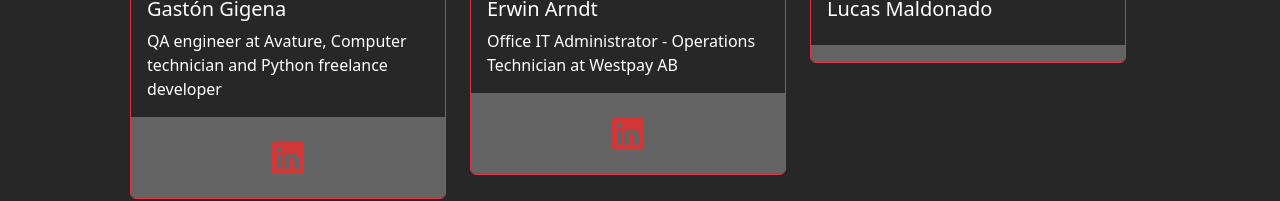
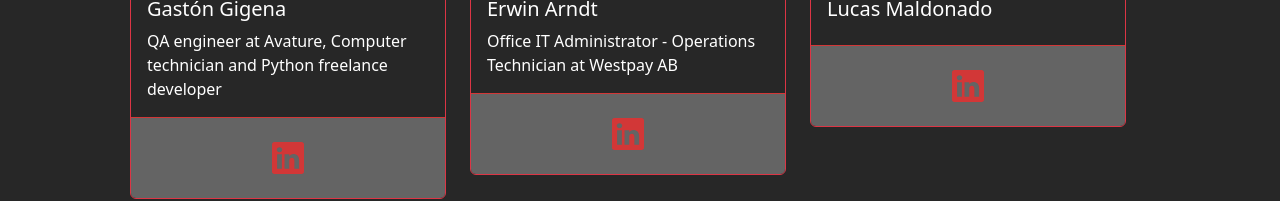
Before and after one commit to ehub-96/my-resume, a React (Vite) app: page / in a window 1280 px wide. Shown: the part 3254-3455 px from the top of the page. Built offline with nearby package versions, Linux system fonts and the light colour scheme.

Commit message:
Fixed chules card

```diff
--- a/src/components/Mentorships/Mentorships.jsx
+++ b/src/components/Mentorships/Mentorships.jsx
@@ -59,9 +59,9 @@ export class Mentorships extends Component {
                   </div>
                   <div class="card-footer">
                   <div className="col-sm text-center">
-                    {/* <a href="https://github.com/ehub-96" target="_blank" rel="noopener noreferrer"><Github className='card-icon2' /></a>
-                    <a href="https://www.linkedin.com/in/erik-hub-0346001b6/" target="_blank" rel="noopener noreferrer"><Linkedin className='card-icon2' /></a>
-                    <a href="https://twitter.com/ehub96?t=hQ_1F1a5bBjxX6k1RJCqQg&s=08" target="_blank" rel="noopener noreferrer"><Twitter className='card-icon2' /></a> */}
+                    {/* <a href="https://github.com/ehub-96" target="_blank" rel="noopener noreferrer"><Github className='card-icon2' /></a> */}
+                    <a href="_blank" target="_blank" rel="noopener noreferrer"><Linkedin className='card-icon2' /></a>
+                    {/* <a href="https://twitter.com/ehub96?t=hQ_1F1a5bBjxX6k1RJCqQg&s=08" target="_blank" rel="noopener noreferrer"><Twitter className='card-icon2' /></a> */}
                   </div>
                   </div>
                 </div>
```
